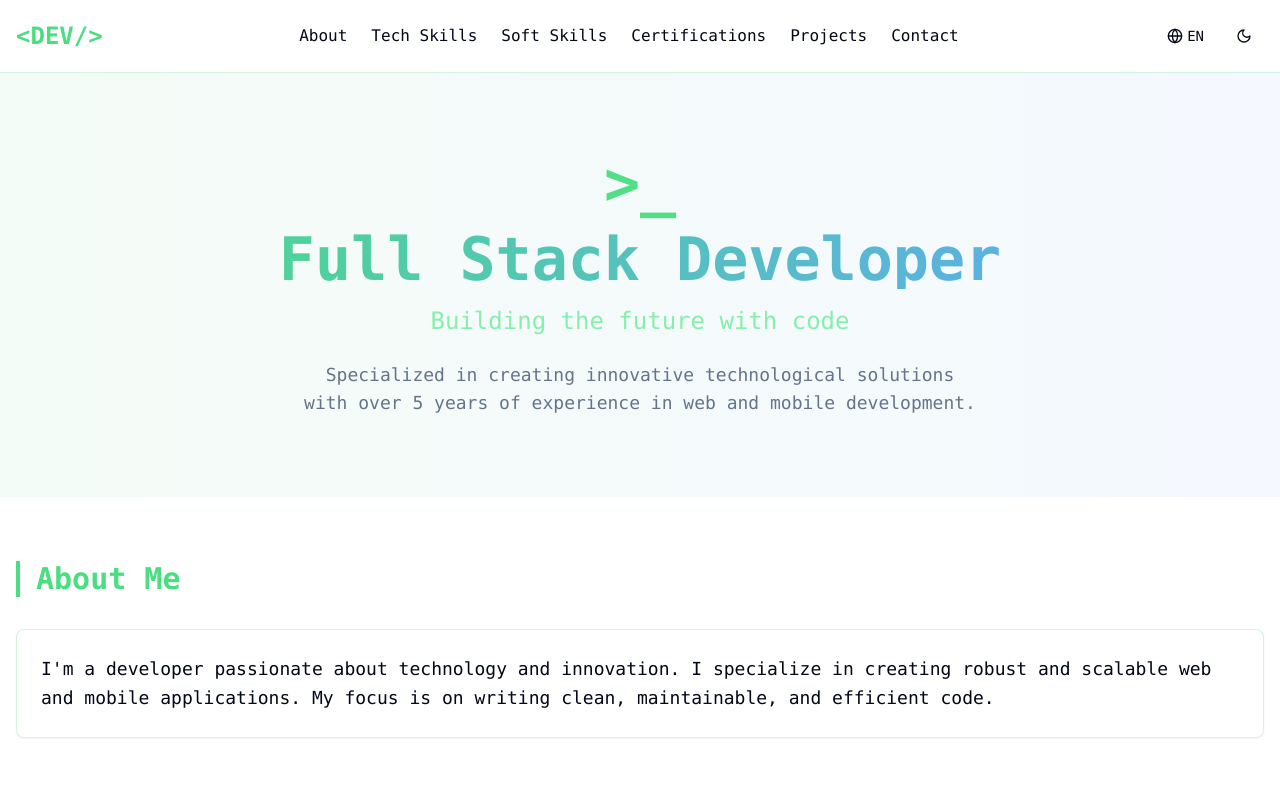
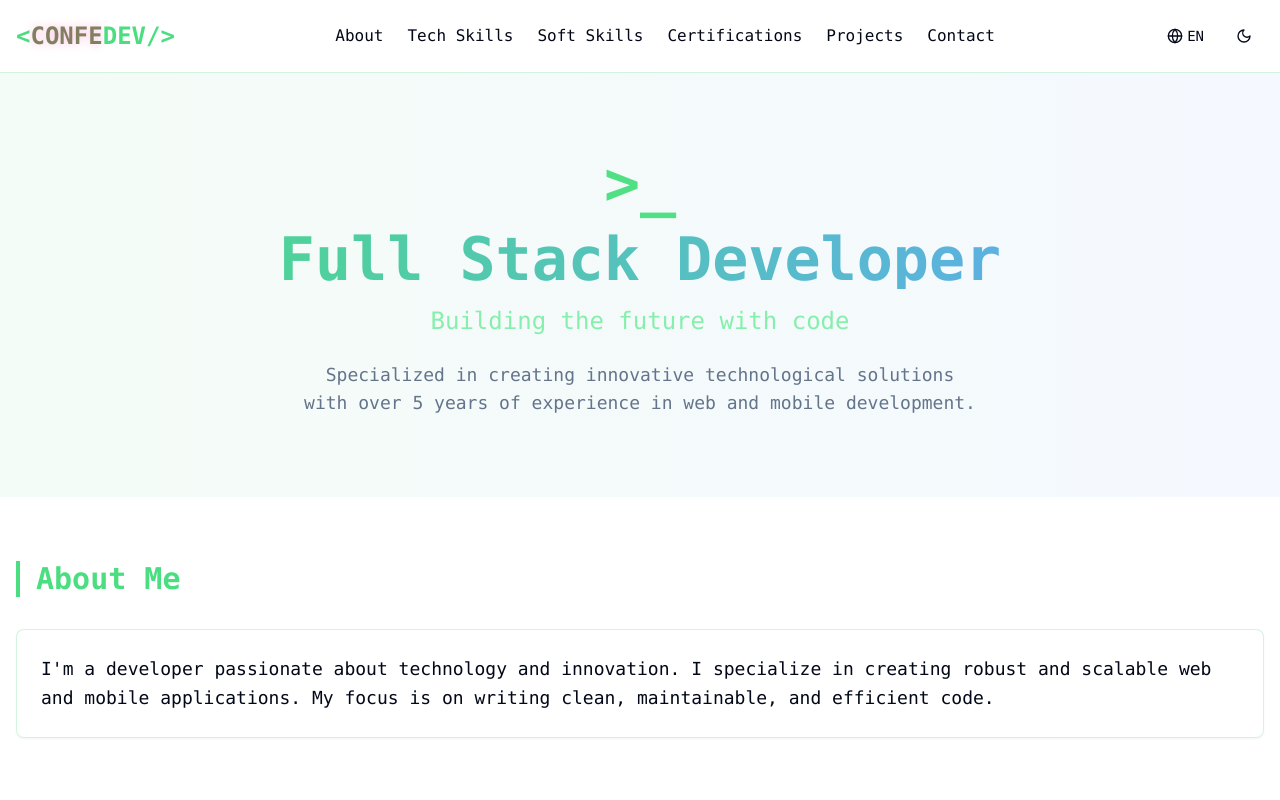
Before and after one commit to confedev/portfolio-next, a Next.js app: page / in a window 1280 px wide. Shown: the top 800 px of the page. Built offline with nearby package versions, Linux system fonts and the light colour scheme.

Commit message:
feat: add AnimatedLogo component with customizable themes and animation speeds

```diff
--- a/components/page/Header.tsx
+++ b/components/page/Header.tsx
@@ -1,6 +1,7 @@
 'use client';
 
 import { Button } from '@/components/ui/button';
+import { AnimatedLogo } from '@/components/ui/animated-logo';
 import { Moon, Sun, Globe } from 'lucide-react';
 import { Content } from '@/config/text.type';
 
@@ -24,7 +25,8 @@ export function Header({
   return (
     <header className="sticky top-0 z-50 border-b border-green-500/20 bg-background/80 backdrop-blur-sm">
       <div className="container mx-auto px-4 py-4 flex items-center justify-between">
-        <div className="text-2xl font-bold text-green-400">{'<DEV/>'}</div>
+        {/* default, extended, neon, professional, dark */}
+        <AnimatedLogo theme="neon" />
 
         <nav className="hidden md:flex space-x-6">
           <a href="#about" className="hover:text-green-400 transition-colors">
--- /dev/null
+++ b/components/ui/animated-logo.tsx
@@ -0,0 +1,51 @@
+'use client';
+
+import { useState, useEffect } from 'react';
+import { LOGO_COLOR_THEMES, ANIMATION_SPEEDS } from '@/config/logo-themes';
+
+interface AnimatedLogoProps {
+  className?: string;
+  colors?: string[]; // Allow custom color configuration
+  animationSpeed?: number; // Animation speed in milliseconds
+  theme?: keyof typeof LOGO_COLOR_THEMES; // Predefined theme
+}
+
+export function AnimatedLogo({
+  className = '',
+  colors,
+  animationSpeed = ANIMATION_SPEEDS.normal,
+  theme = 'default',
+}: AnimatedLogoProps) {
+  const [currentColorIndex, setCurrentColorIndex] = useState(0);
+
+  // Use custom colors or predefined theme
+  const colorPalette = colors || LOGO_COLOR_THEMES[theme];
+
+  useEffect(() => {
+    const interval = setInterval(() => {
+      setCurrentColorIndex(
+        (prevIndex) => (prevIndex + 1) % colorPalette.length,
+      );
+    }, animationSpeed);
+
+    return () => clearInterval(interval);
+  }, [colorPalette.length, animationSpeed]);
+
+  const currentColor = colorPalette[currentColorIndex];
+
+  return (
+    <div className={`text-2xl font-bold text-green-400 ${className}`}>
+      {'<'}
+      <span
+        style={{
+          color: currentColor,
+          transition: 'color 0.6s ease-in-out',
+          textShadow: `0 0 10px ${currentColor}40`, // Add subtle glow effect
+        }}
+      >
+        CONFE
+      </span>
+      <span className="text-green-400">{'DEV/>'}</span>
+    </div>
+  );
+}
--- /dev/null
+++ b/config/logo-themes.ts
@@ -0,0 +1,51 @@
+// Color theme configuration for animated logo
+export const LOGO_COLOR_THEMES = {
+  // Default theme with vibrant colors
+  default: [
+    '#4ade80', // green-400
+    '#ffffff', // white
+    '#ef4444', // red-500
+  ],
+
+  // Extended theme with more colors
+  extended: [
+    '#4ade80', // green-400
+    '#ffffff', // white
+    '#ef4444', // red-500
+    '#3b82f6', // blue-500
+    '#f59e0b', // amber-500
+    '#8b5cf6', // violet-500
+  ],
+
+  // Neon theme
+  neon: [
+    '#00ff41', // neon green
+    '#ff0080', // neon pink
+    '#00d4ff', // neon blue
+    '#ffff00', // neon yellow
+  ],
+
+  // Professional theme
+  professional: [
+    '#4ade80', // green-400
+    '#f8fafc', // slate-50
+    '#1e293b', // slate-800
+    '#3b82f6', // blue-500
+  ],
+
+  // Dark theme
+  dark: [
+    '#4ade80', // green-400
+    '#f1f5f9', // slate-100
+    '#374151', // gray-700
+    '#6b7280', // gray-500
+  ],
+};
+
+// Animation speed configuration
+export const ANIMATION_SPEEDS = {
+  slow: 2000, // 2 seconds
+  normal: 1200, // 1.2 seconds
+  fast: 800, // 0.8 seconds
+  veryFast: 500, // 0.5 seconds
+};
```
